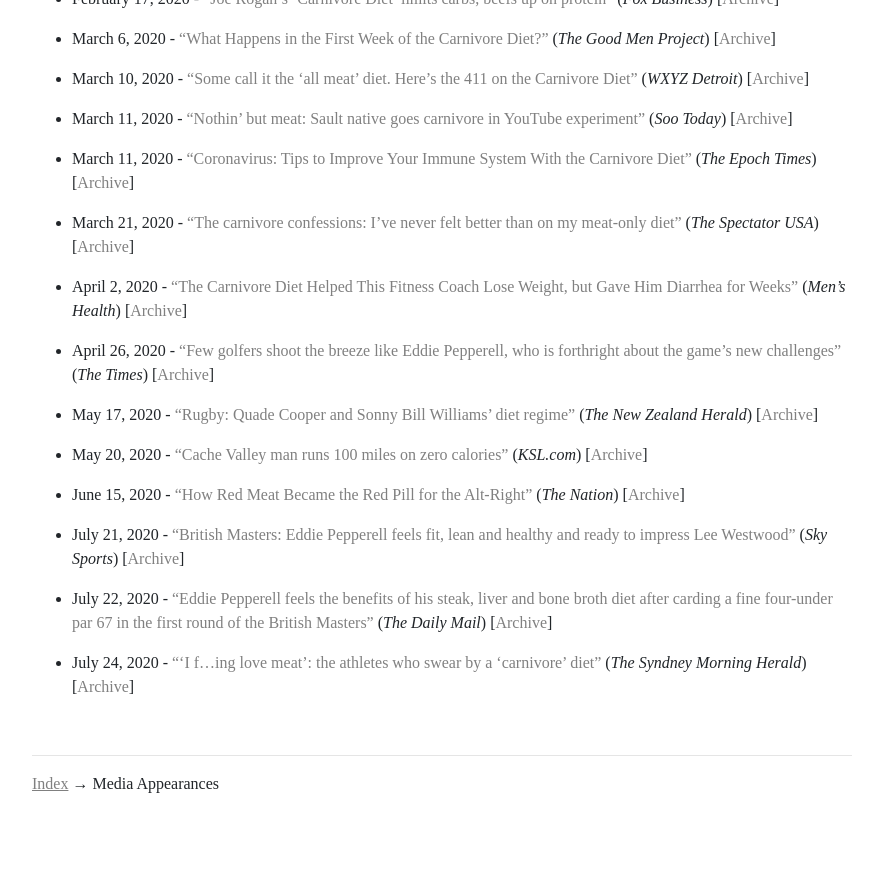
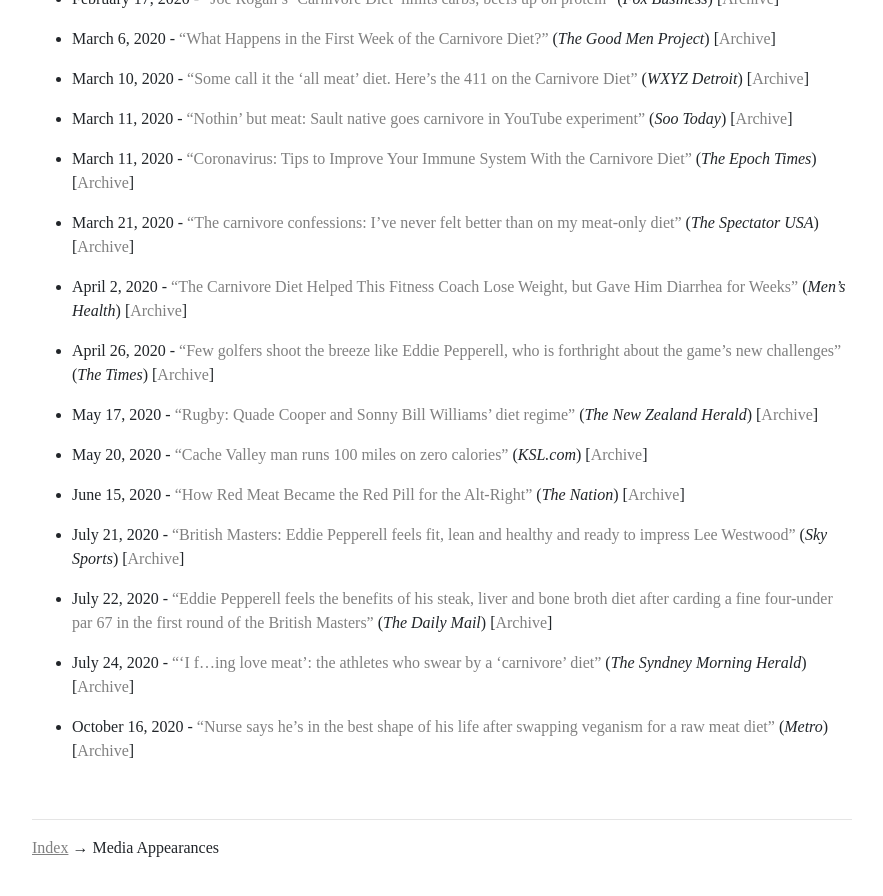
Before and after one commit to bitstein/justmeat.co, a Jekyll site: the page built from wiki/pages/media.md, in a window 1280 px wide and 900 px high, scrolled down 4072 px. Shown: the top 896 px of the window, without its empty margins (198-1081 px from the left). Built offline with Jekyll 4.4.1, drawn with Linux system fonts in a browser that asks for light colours; nearby versions of some CDN libraries; some web fonts are replaced; before the commit the page ends 4908 px from its top, so only the background shows below that.

Commit message:
Update media

```diff
--- a/wiki/pages/media.md
+++ b/wiki/pages/media.md
@@ -166,3 +166,5 @@
 * July 22, 2020 - [“Eddie Pepperell feels the benefits of his steak, liver and bone broth diet after carding a fine four-under par 67 in the first round of the British Masters”](https://www.dailymail.co.uk/sport/golf/article-8550171/Eddie-Pepperell-feels-benefits-steak-liver-bone-broth-diet-British-Masters.html) (_The Daily Mail_) [[Archive](https://archive.fo/PPkvO)]
 
 * July 24, 2020 - [“‘I f...ing love meat’: the athletes who swear by a ‘carnivore’ diet”](https://www.smh.com.au/national/i-f-ing-love-meat-the-athletes-who-swear-by-the-carnivore-diet-20200604-p54zn7.html) (_The Syndney Morning Herald_) [[Archive](https://archive.fo/kjXCu)]
+
+* October 16, 2020 - [“Nurse says he’s in the best shape of his life after swapping veganism for a raw meat diet”](https://metro.co.uk/2020/10/16/nurse-says-hes-in-the-best-shape-of-his-life-after-swapping-veganism-for-a-raw-meat-diet-13431462/) (_Metro_) [[Archive](https://web.archive.org/web/20201017180904/https://metro.co.uk/2020/10/16/nurse-says-hes-in-the-best-shape-of-his-life-after-swapping-veganism-for-a-raw-meat-diet-13431462/)]
```
